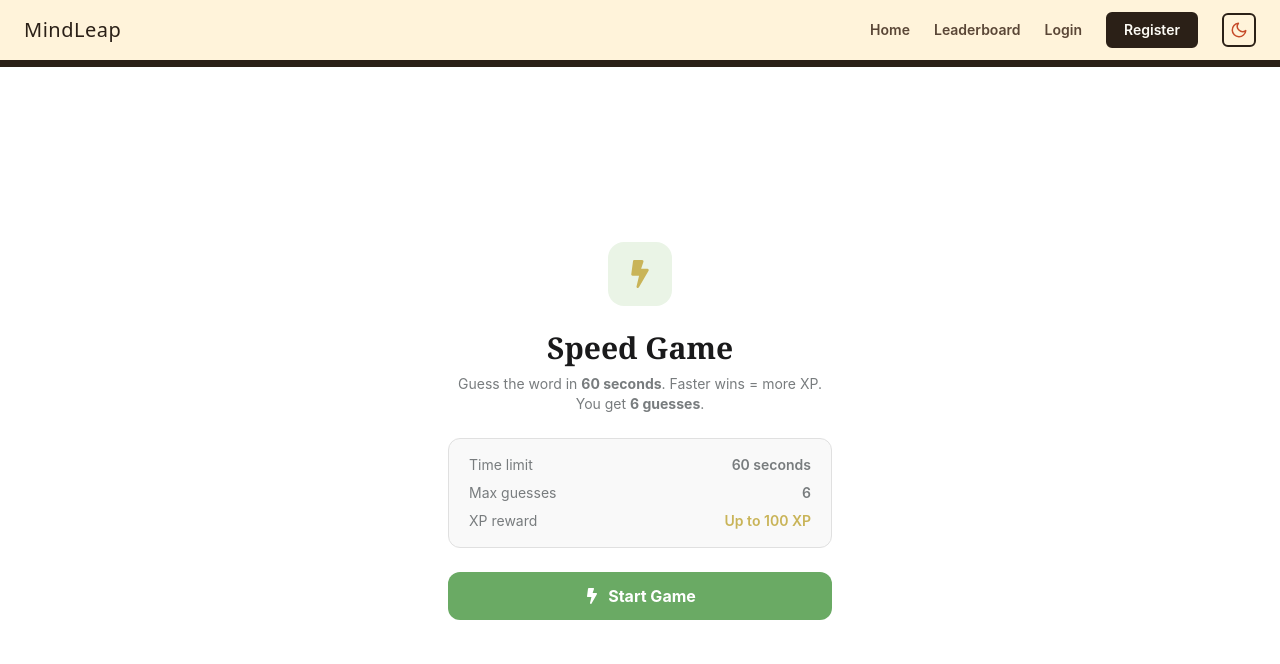
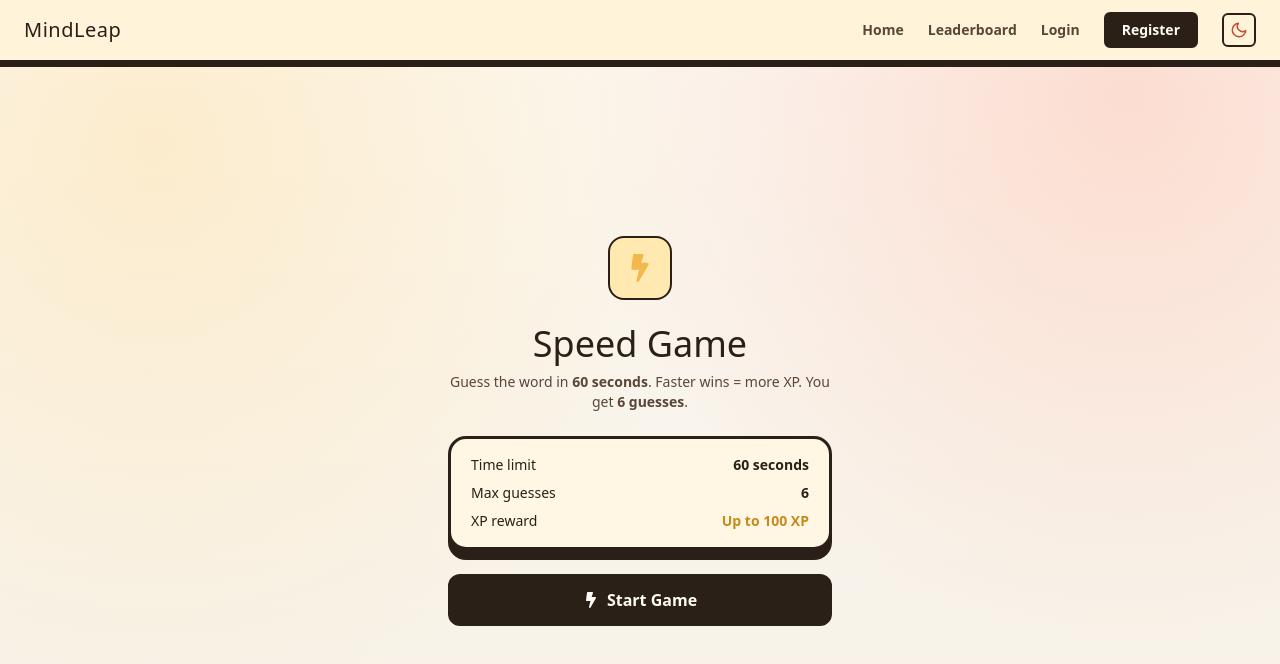
Before and after one commit to abhinavshr/mindleap-frontend, a React (Vite) app: page /speed-game in a window 1280 px wide. Shown: the top 664 px of the page. Built offline with nearby package versions, Linux system fonts and the light colour scheme; no server answers.

Commit message:
style: enhance SpeedGamePage design; improve layout, color scheme, and user experience

```diff
--- a/src/pages/SpeedGamePage.jsx
+++ b/src/pages/SpeedGamePage.jsx
@@ -26,6 +26,8 @@ export default function SpeedGamePage({ dark = false, onToggleDark }) {
   const timerRef = useRef(null);
   const timeUpHandledRef = useRef(false);
 
+  const extractReveal = (data) => data?.secret || data?.word || data?.answer || "";
+
   const handleTimeUp = useCallback(async () => {
     if (timeUpHandledRef.current) return;
     timeUpHandledRef.current = true;
@@ -33,7 +35,8 @@ export default function SpeedGamePage({ dark = false, onToggleDark }) {
       if (!sessionId) return;
       const res  = await expireSpeedSession(sessionId);
       const data = res.data;
-      if (data?.secret) setRevealedWord(data.secret.toUpperCase());
+      const reveal = extractReveal(data);
+      if (reveal) setRevealedWord(reveal.toUpperCase());
     } catch (err) {
       const msg = err?.response?.data?.message || "Failed to expire session.";
       toast.error(msg);
@@ -136,7 +139,8 @@ export default function SpeedGamePage({ dark = false, onToggleDark }) {
       if (data.timeUp) {
         clearInterval(timerRef.current);
         timeUpHandledRef.current = true;
-        if (data.secret) setRevealedWord(data.secret.toUpperCase());
+        const reveal = extractReveal(data);
+        if (reveal) setRevealedWord(reveal.toUpperCase());
         setGuesses((prev) => prev.slice(0, -1));
         setGameState("timeup");
         showMessage("Time's up!", "lose", 0);
@@ -165,9 +169,10 @@ export default function SpeedGamePage({ dark = false, onToggleDark }) {
       // ── Lost — used all guesses ───────────────────────────────────
       if (data.lost) {
         clearInterval(timerRef.current);
-        if (data.secret) setRevealedWord(data.secret.toUpperCase());
+        const reveal = extractReveal(data);
+        if (reveal) setRevealedWord(reveal.toUpperCase());
         setGameState("lost");
-        showMessage(`The word was ${data.secret?.toUpperCase()}`, "lose", 0);
+        showMessage(`The word was ${reveal ? reveal.toUpperCase() : ""}`, "lose", 0);
         return;
       }
 
@@ -213,17 +218,19 @@ export default function SpeedGamePage({ dark = false, onToggleDark }) {
   }, [handleKey]);
 
   // ── Timer color ───────────────────────────────────────────────────────────
-  const timerColor = timeLeft > 20 ? "text-[#6AAA64]" : timeLeft > 10 ? "text-[#C9B458]" : "text-red-500";
-  const timerBg    = timeLeft > 20 ? "bg-[#6AAA64]"   : timeLeft > 10 ? "bg-[#C9B458]"   : "bg-red-500";
+  const timerColor = timeLeft > 20 ? "text-[#2FAF74]" : timeLeft > 10 ? "text-[#F2B84B]" : "text-[#C64B2A]";
+  const timerBg    = timeLeft > 20 ? "bg-[#2FAF74]"   : timeLeft > 10 ? "bg-[#F2B84B]"   : "bg-[#C64B2A]";
 
   const toastStyles = {
-    win:  "bg-[#6AAA64] text-white",
-    lose: "bg-[#787C7E] text-white",
-    info: "bg-[#1A1A1B] text-white",
+    win:  "bg-[#2FAF74] text-[#0B1F16]",
+    lose: "bg-[#8A8A8A] text-[#FDFBF5]",
+    info: "bg-[#2B2017] text-[#FDFBF5]",
   };
 
   return (
-    <div className={`min-h-screen flex flex-col transition-colors duration-300 ${dark ? "bg-[#121213]" : "bg-white"}`}>
+    <div className={`min-h-screen flex flex-col font-copy transition-colors duration-300 ${
+      dark ? "bg-[#0F0B08] text-[#F7EEDB]" : "arcade-bg text-[#2B2017]"
+    }`}>
       <Navbar dark={dark} onToggleDark={onToggleDark} />
 
       {/* Toast */}
@@ -235,35 +242,40 @@ export default function SpeedGamePage({ dark = false, onToggleDark }) {
         </div>
       )}
 
-      <main className="flex-1 flex flex-col items-center py-6 px-4 gap-5">
+      <main className="flex-1 flex flex-col items-center py-6 sm:py-8 px-4 sm:px-6 gap-5 sm:gap-6">
 
         {/* ── IDLE / LOADING ─────────────────────────────────────────── */}
         {(gameState === "idle" || gameState === "loading") && (
           <div className="flex flex-col items-center justify-center flex-1 gap-6 max-w-sm text-center">
-            <div className={`w-16 h-16 rounded-2xl flex items-center justify-center ${dark ? "bg-[#1A1A1B]" : "bg-[#EAF4E6]"}`}>
-              <FaBolt className="text-[#C9B458]" size={28} />
+            <div className={`w-16 h-16 rounded-2xl flex items-center justify-center border-2 ${
+              dark ? "bg-[#1B120C] border-[#3A2A1C]" : "bg-[#FFE9B0] border-[#2B2017]"
+            }`}>
+              <FaBolt className="text-[#F2B84B]" size={28} />
             </div>
             <div>
               <h1
-                className={`text-3xl font-bold mb-2 ${dark ? "text-white" : "text-[#1A1A1B]"}`}
-                style={{ fontFamily: "Georgia, 'Times New Roman', serif" }}
+                className={`text-3xl sm:text-4xl font-arcade mb-2 ${dark ? "text-[#F7EEDB]" : "text-[#2B2017]"}`}
               >
                 Speed Game
               </h1>
-              <p className={`text-sm ${dark ? "text-[#818384]" : "text-[#787C7E]"}`}>
+              <p className={`text-sm ${dark ? "text-[#CBBEAC]" : "text-[#5A4636]"}`}>
                 Guess the word in <strong>60 seconds</strong>. Faster wins = more XP.
                 You get <strong>6 guesses</strong>.
               </p>
             </div>
-            <div className={`w-full rounded-xl border px-5 py-4 flex flex-col gap-2 text-sm ${dark ? "bg-[#1A1A1B] border-[#3A3A3C] text-[#818384]" : "bg-[#F9F9F9] border-[#E0E0E0] text-[#787C7E]"}`}>
+            <div className="w-full arcade-panel px-5 py-4 flex flex-col gap-2 text-sm">
               <div className="flex justify-between"><span>Time limit</span><span className="font-semibold">60 seconds</span></div>
               <div className="flex justify-between"><span>Max guesses</span><span className="font-semibold">6</span></div>
-              <div className="flex justify-between"><span>XP reward</span><span className="font-semibold text-[#C9B458]">Up to 100 XP</span></div>
+              <div className="flex justify-between"><span>XP reward</span><span className="font-semibold text-[#C58B1D]">Up to 100 XP</span></div>
             </div>
             <button
               onClick={startGame}
               disabled={gameState === "loading"}
-              className="w-full py-3 rounded-xl bg-[#6AAA64] hover:bg-[#538d4e] disabled:opacity-60 disabled:cursor-not-allowed text-white font-bold text-base transition-colors duration-150 flex items-center justify-center gap-2"
+              className={`w-full py-3 rounded-xl border-2 font-bold text-base transition-colors duration-150 flex items-center justify-center gap-2 ${
+                dark
+                  ? "bg-[#F2B84B] border-[#F2B84B] text-[#2B2017] hover:bg-[#FFD271]"
+                  : "bg-[#2B2017] border-[#2B2017] text-[#FDFBF5] hover:bg-[#C64B2A]"
+              } disabled:opacity-60 disabled:cursor-not-allowed`}
             >
               {gameState === "loading" ? (
                 <>
@@ -281,12 +293,12 @@ export default function SpeedGamePage({ dark = false, onToggleDark }) {
         {gameState === "playing" && (
           <>
             {/* Timer bar */}
-            <div className="w-full max-w-sm">
+            <div className="w-full max-w-sm arcade-panel px-4 py-3">
               <div className="flex items-center justify-between mb-1.5">
-                <span className={`text-xs font-medium ${dark ? "text-[#818384]" : "text-[#787C7E]"}`}>Time left</span>
+                <span className={`text-xs font-semibold ${dark ? "text-[#CBBEAC]" : "text-[#5A4636]"}`}>Time left</span>
                 <span className={`text-2xl font-bold tabular-nums ${timerColor}`}>{timeLeft}s</span>
               </div>
-              <div className={`w-full h-2 rounded-full ${dark ? "bg-[#3A3A3C]" : "bg-[#E0E0E0]"}`}>
+              <div className={`w-full h-2 rounded-full ${dark ? "bg-[#3A2A1C]" : "bg-[#F3DFC2]"}`}>
                 <div
                   className={`h-2 rounded-full transition-all duration-1000 ${timerBg}`}
                   style={{ width: `${(timeLeft / timeLimit) * 100}%` }}
@@ -296,12 +308,14 @@ export default function SpeedGamePage({ dark = false, onToggleDark }) {
 
             {/* Board */}
             <div className="flex-1 flex items-center justify-center">
+              <div className="arcade-panel px-4 sm:px-6 py-5 sm:py-6">
                 <Board
                   guesses={guesses}
                   currentGuess={currentGuess}
                   maxGuesses={maxGuesses}
                   wordLength={wordLength}
                 />
+              </div>
             </div>
 
             {/* Keyboard */}
@@ -315,29 +329,30 @@ export default function SpeedGamePage({ dark = false, onToggleDark }) {
         {(gameState === "won" || gameState === "lost" || gameState === "timeup") && (
           <div className="flex flex-col items-center justify-center flex-1 gap-5 max-w-sm text-center w-full">
             {/* Icon */}
-            <div className={`w-16 h-16 rounded-2xl flex items-center justify-center ${
-              gameState === "won" ? "bg-[#EAF4E6]" : dark ? "bg-[#2A2A2B]" : "bg-[#F3F3F3]"
+            <div className={`w-16 h-16 rounded-2xl flex items-center justify-center border-2 ${
+              gameState === "won"
+                ? (dark ? "bg-[#1B120C] border-[#F2B84B]" : "bg-[#FFE9B0] border-[#2B2017]")
+                : (dark ? "bg-[#1B120C] border-[#3A2A1C]" : "bg-[#FFF3DA] border-[#2B2017]")
             }`}>
               {gameState === "won"
-                ? <FaTrophy className="text-[#C9B458]" size={28} />
-                : <MdClose  className="text-[#787C7E]"  size={32} />
+                ? <FaTrophy className="text-[#F2B84B]" size={28} />
+                : <MdClose  className="text-[#8A8A8A]"  size={32} />
               }
             </div>
 
             {/* Title + subtitle */}
             <div>
               <h2
-                className={`text-2xl font-bold mb-1 ${dark ? "text-white" : "text-[#1A1A1B]"}`}
-                style={{ fontFamily: "Georgia, 'Times New Roman', serif" }}
+                className={`text-2xl font-arcade mb-1 ${dark ? "text-[#F7EEDB]" : "text-[#2B2017]"}`}
               >
                 {gameState === "won"    ? "You Won!"    :
                  gameState === "timeup" ? "Time's Up!"  : "Better luck!"}
               </h2>
-              <p className={`text-sm ${dark ? "text-[#818384]" : "text-[#787C7E]"}`}>
+              <p className={`text-sm ${dark ? "text-[#CBBEAC]" : "text-[#5A4636]"}`}>
                 {gameState === "won"
                   ? `Solved in ${timeTaken}s with ${guesses.length} guess${guesses.length !== 1 ? "es" : ""}`
                   : revealedWord
-                    ? <>The word was <span className={`font-bold ${dark ? "text-white" : "text-[#1A1A1B]"}`}>{revealedWord}</span></>
+                    ? <>The word was <span className={`font-bold ${dark ? "text-[#F7EEDB]" : "text-[#2B2017]"}`}>{revealedWord}</span></>
                     : "Better luck next time!"
                 }
               </p>
@@ -345,9 +360,9 @@ export default function SpeedGamePage({ dark = false, onToggleDark }) {
 
             {/* XP badge — only on win */}
             {gameState === "won" && (
-              <div className="flex items-center gap-2 bg-[#EAF4E6] border border-[#6AAA64] rounded-xl px-5 py-3">
-                <FaBolt className="text-[#C9B458]" size={18} />
-                <span className="text-lg font-bold text-[#538d4e]">+{xpEarned} XP</span>
+              <div className="flex items-center gap-2 bg-[#FFE9B0] border-2 border-[#2B2017] rounded-xl px-5 py-3">
+                <FaBolt className="text-[#C58B1D]" size={18} />
+                <span className="text-lg font-bold text-[#2B2017]">+{xpEarned} XP</span>
               </div>
             )}
 
@@ -362,7 +377,11 @@ export default function SpeedGamePage({ dark = false, onToggleDark }) {
             {/* Play again */}
             <button
               onClick={startGame}
-              className="w-full py-3 rounded-xl bg-[#6AAA64] hover:bg-[#538d4e] text-white font-bold text-base transition-colors duration-150 flex items-center justify-center gap-2"
+              className={`w-full py-3 rounded-xl border-2 font-bold text-base transition-colors duration-150 flex items-center justify-center gap-2 ${
+                dark
+                  ? "bg-[#F2B84B] border-[#F2B84B] text-[#2B2017] hover:bg-[#FFD271]"
+                  : "bg-[#2B2017] border-[#2B2017] text-[#FDFBF5] hover:bg-[#C64B2A]"
+              }`}
             >
               <FaBolt size={16} /> Play Again
             </button>
```
Lines whose indentation alone changed are shown as unchanged.
